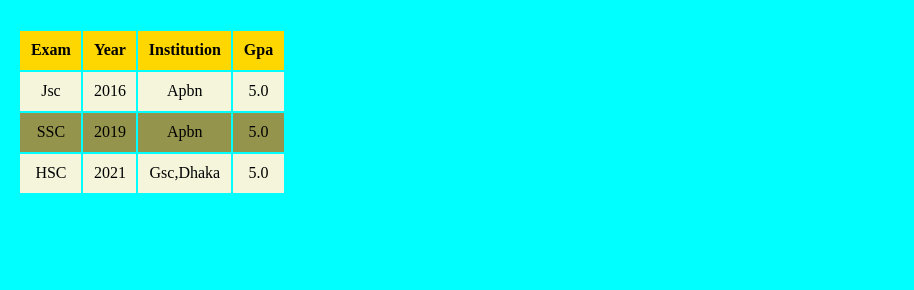
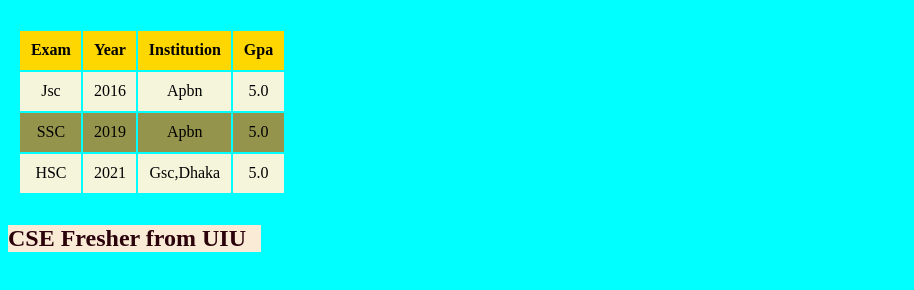
Before and after one commit to 696Alamin/portfolio2, a plain HTML site: page qualification.html in a window 1280 px wide. Shown: the part 112-402 px from the top of the page, without its empty margins (0-914 px from the left). Drawn offline with Linux system fonts and the light colour scheme.

Commit message:
"# Change"

```diff
--- a/qualification.html
+++ b/qualification.html
@@ -32,5 +32,6 @@
             </tr>
         </tr>
     </table>
+    <h2>CSE Fresher from UIU</h2>
 </body>
 </html>
--- a/style3.css
+++ b/style3.css
@@ -7,3 +7,5 @@ h1{background-color:black;
 table,th,td{
          padding:1cap;
         text-align: center;}
+        h2{color: rgb(43, 2, 10);
+        background-color: antiquewhite;width: 20%;}
```
